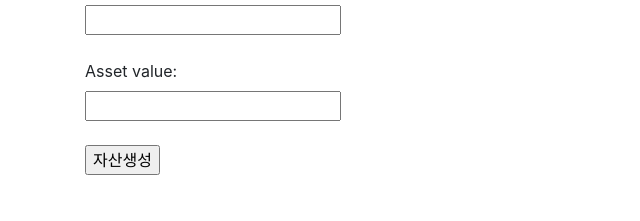
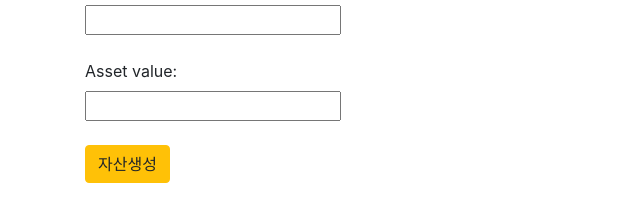
Before and after one commit to saarc/simpleasset-web, a website: page views/create.html in a window 1280 px wide. Shown: the part 73-294 px from the top of the page, without its empty margins (0-640 px from the left). Drawn offline with nearby package versions, Linux system fonts and the light colour scheme.

Commit message:
Update create.html

```diff
--- a/views/create.html
+++ b/views/create.html
@@ -21,7 +21,7 @@
             <label for="lname">Asset value:</label><br>
             <input type="text" id="value" name="value"><br><br>
 
-            <input type="submit" value="자산생성">
+            <input type="submit" value="자산생성" class="btn btn-warning">
           </form>
     </div>
 
```
